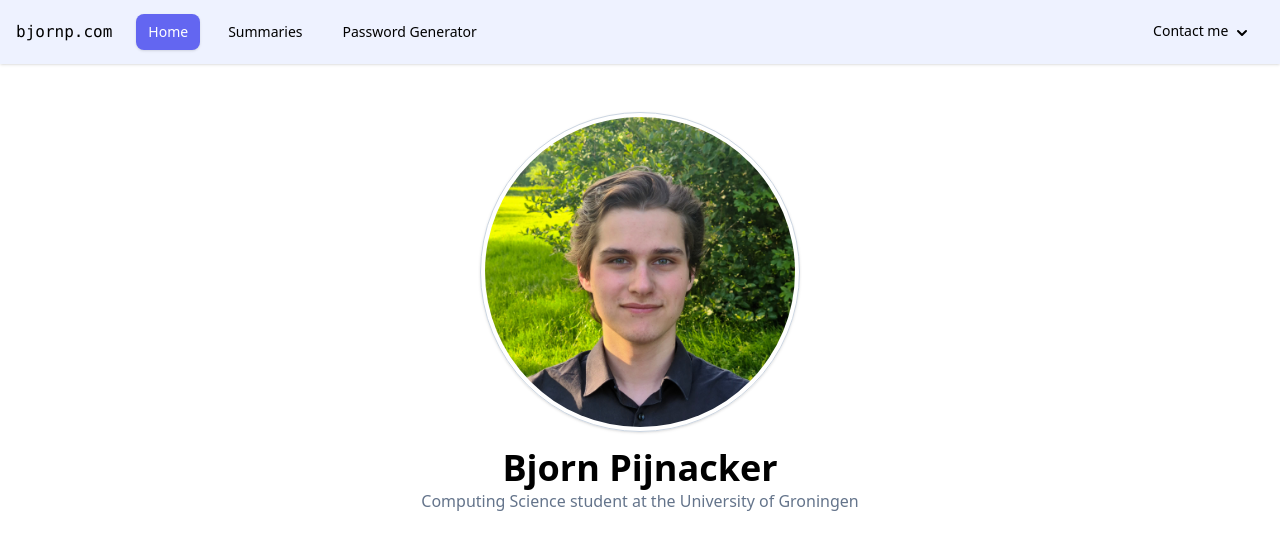
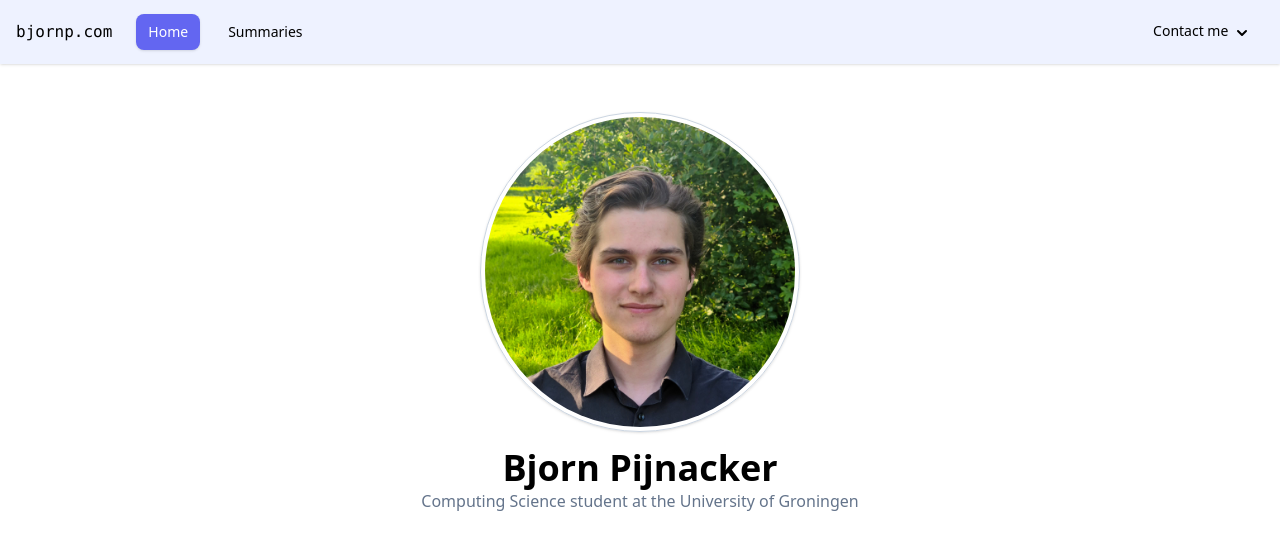
Before and after one commit to bjornpijnacker/bjornp.com, a React (Create React App) app: page / in a window 1280 px wide. Shown: the top 550 px of the page. Built offline with nearby package versions, Linux system fonts and the light colour scheme.

Commit message:
removed passwd generator from menu

```diff
--- a/src/components/navbar/navbar.tsx
+++ b/src/components/navbar/navbar.tsx
@@ -8,7 +8,7 @@ import ContactDropdown from "./contactDropdown";
 const navigation = [
     { name: 'Home', href: '/' },
     { name: 'Summaries', href: '/summaries' },
-    { name: 'Password Generator', href: '/passwd' }
+    // { name: 'Password Generator', href: '/passwd' }
 ];
 
 type MenuProps = {
```
